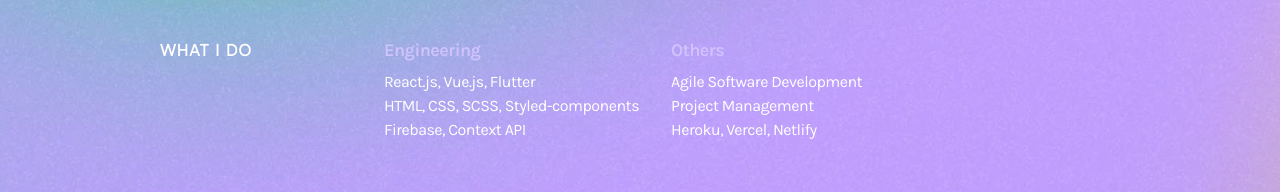
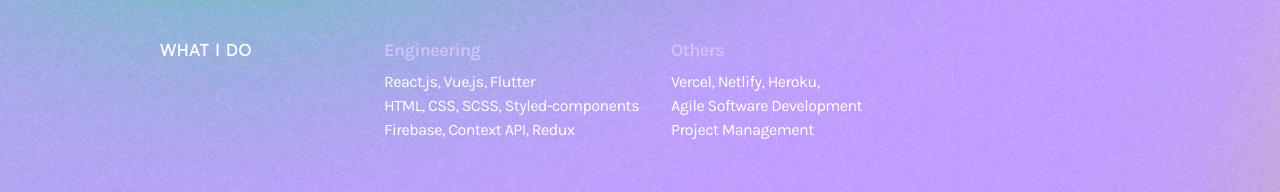
Before and after one commit to Lilianada/Lilydesigned, a React (Create React App) app: page / in a window 1280 px wide. Shown: the part 1110-1302 px from the top of the page. Built offline with nearby package versions, Linux system fonts and the light colour scheme.

Commit message:
rearranged home page

```diff
--- a/src/pages/Home.jsx
+++ b/src/pages/Home.jsx
@@ -75,7 +75,7 @@
                     </div>
                     <div className="labelValue">HTML, CSS, SCSS, Styled-components
                     </div>
-                    <div className="labelValue">Firebase, Context API
+                    <div className="labelValue">Firebase, Context API, Redux
                     </div>
                   </div>
                 </div>
@@ -85,13 +85,13 @@
                       Others
                     </div>
                     <div className="labelValue">
+                     Vercel, Netlify, Heroku,
+                    </div>
+                    <div className="labelValue">
                       Agile Software Development
                     </div>
                     <div className="labelValue">
                       Project Management
-                    </div>
-                    <div className="labelValue">
-                      Heroku, Vercel, Netlify
                     </div>
                   </div>
                 </div>
```
